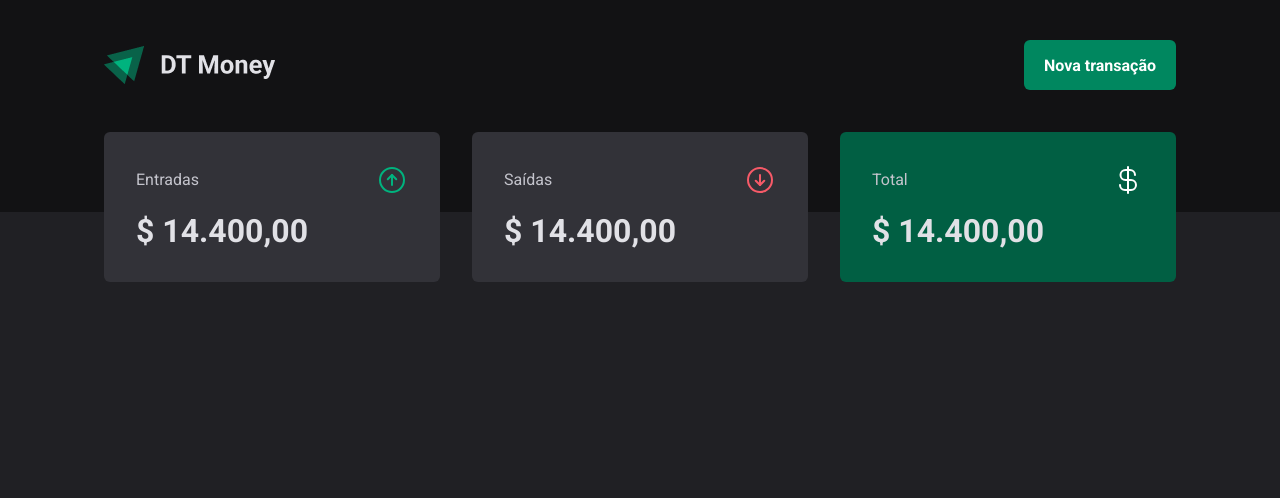
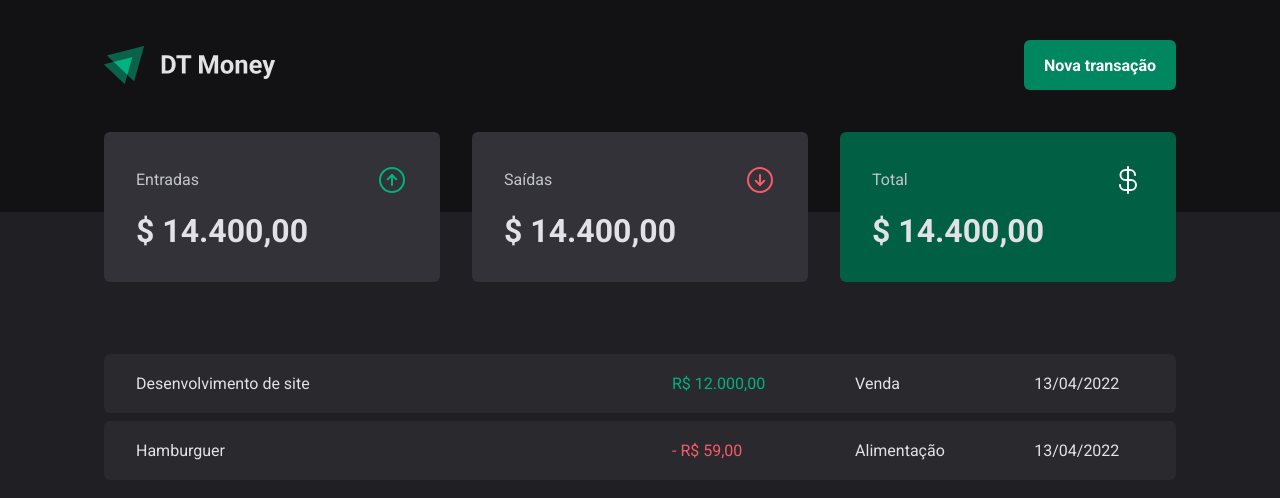
Before and after one commit to giovannirp/dt-monay, a React (Vite) app in the folder dt-monay/: page / in a window 1280 px wide. Shown: the top 498 px of the page. Built offline with nearby package versions, Linux system fonts and the light colour scheme.

Commit message:
fix: adicionando components de tabela, na tela de transações

```diff
--- a/dt-monay/src/pages/Transactions/index.tsx
+++ b/dt-monay/src/pages/Transactions/index.tsx
@@ -1,11 +1,32 @@
+import styled from "styled-components";
 import { Header } from "../../components/Header";
 import { Summary } from "../../components/Summary";
+import { PriceHighlight, TransactionsContainer, TransactionsTable } from "./styles";
 
 export function Transactions() {
   return (
     <div>
       <Header />
       <Summary />
+
+      <TransactionsContainer>
+        <TransactionsTable>
+          <tbody>
+            <tr>
+              <td width="50%">Desenvolvimento de site</td>
+              <td><PriceHighlight variant="income">R$ 12.000,00</PriceHighlight></td>
+              <td>Venda</td>
+              <td>13/04/2022</td>
+            </tr>
+            <tr>
+              <td width="50%">Hamburguer</td>
+              <td><PriceHighlight variant="outcome">- R$ 59,00</PriceHighlight></td>
+              <td>Alimentação</td>
+              <td>13/04/2022</td>
+            </tr>
+          </tbody>
+        </TransactionsTable>
+      </TransactionsContainer>
     </div>
   )
-}
+};
--- a/dt-monay/src/pages/Transactions/styles.tsx
+++ b/dt-monay/src/pages/Transactions/styles.tsx
@@ -0,0 +1,38 @@
+import styled from "styled-components";
+
+export const TransactionsContainer = styled.main`
+  width: 100%;
+  max-width: 1120px;
+  margin: 4rem auto 0;
+  padding: 0 1.5rem;
+`;
+
+export const TransactionsTable = styled.table`
+  width: 100%;
+  border-collapse: separate;
+  border-spacing: 0 0.5rem;
+  /* margin-top: 1.5rem; */
+
+  td {
+    padding: 1.25rem 2rem;
+    background: ${props => props.theme["gray-700"]};
+
+    &:first-child {
+      border-top-left-radius: 6px;
+      border-bottom-left-radius: 6px;
+    }
+
+    &:last-child {
+      border-top-right-radius: 6px;
+      border-bottom-right-radius: 6px;
+    }
+  }
+`
+
+interface PriceHigligtProps {
+  variant: 'income' | 'outcome';
+}
+
+export const PriceHighlight = styled.span<PriceHigligtProps>`
+  color: ${props => props.variant === 'income' ? props.theme["green-300"] : props.theme["red-300"]}
+`
```
